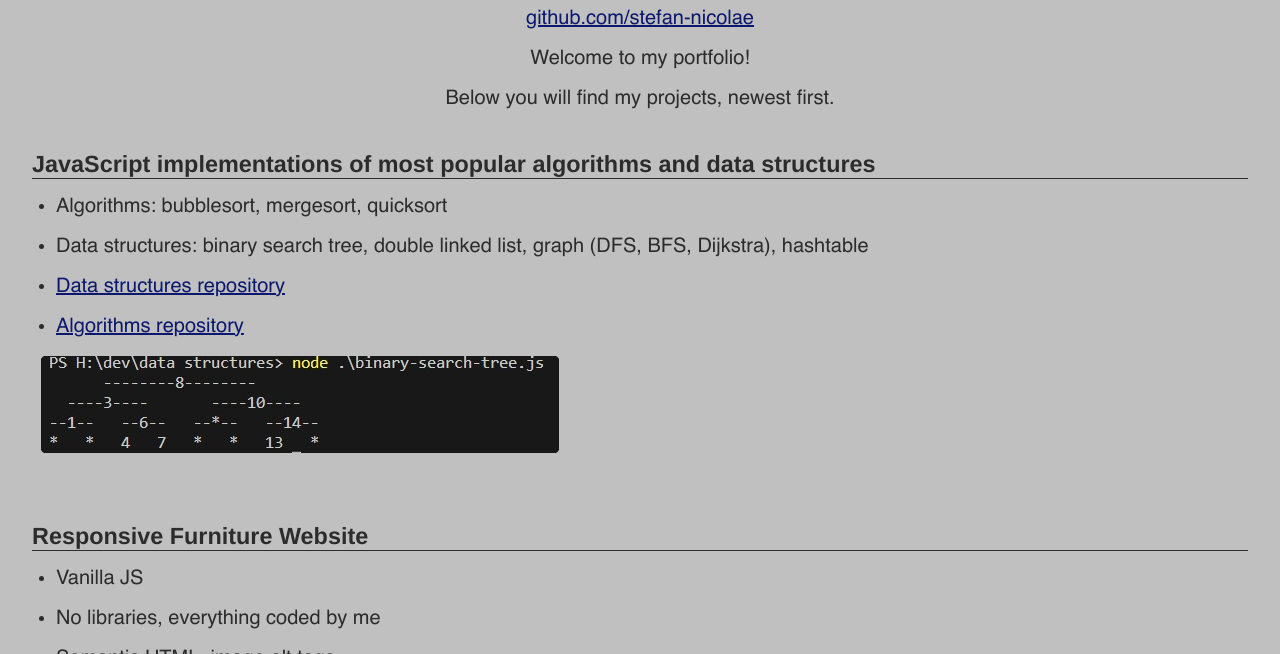
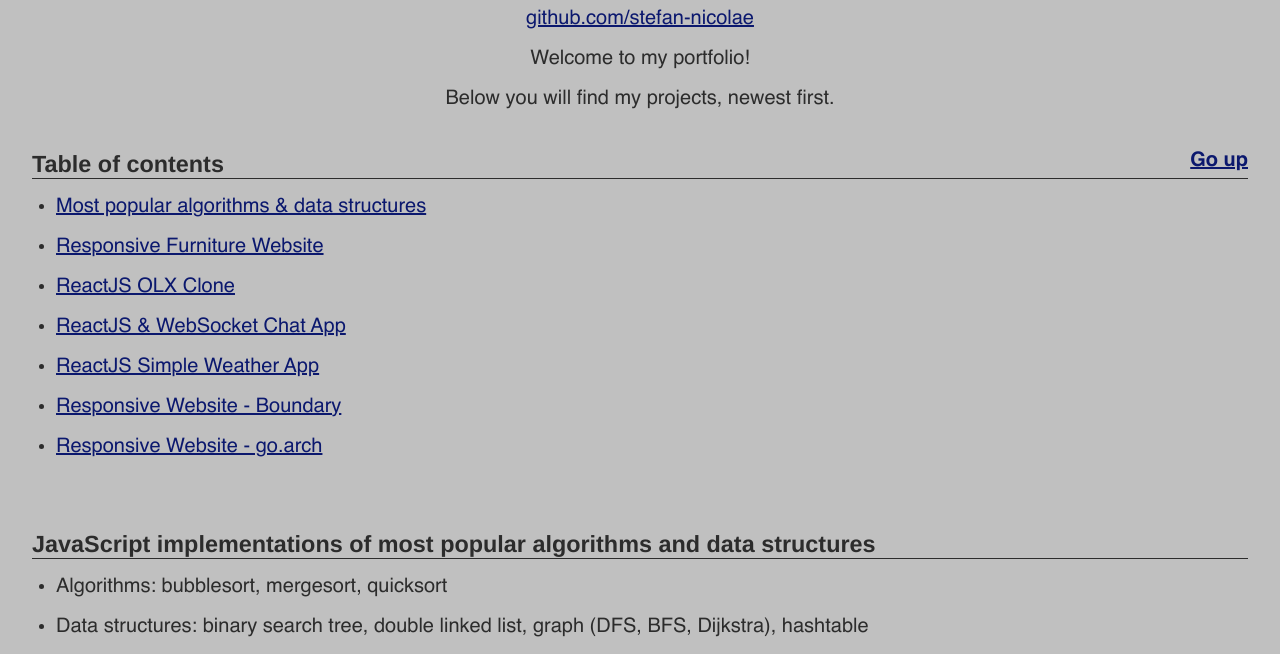
Before and after one commit to stefan-nicolae/CV-museum, a plain HTML site: page index.html in a window 1280 px wide. Shown: the part 127-781 px from the top of the page. Drawn offline with Linux system fonts and the light colour scheme.

Commit message:
Table of contents & go up btn

```diff
--- a/index.html
+++ b/index.html
@@ -25,8 +25,23 @@
             <span>Below you will find my projects, newest first.</span>
         </header>
 
+        <a id="go-up" href="#">Go up</a>
         <section>
-            <h3>JavaScript implementations of most popular algorithms and data structures</h3>
+            <h3>Table of contents</h3>
+            <hr>
+            <ul>
+                <li><a href="#algorithms-structures">Most popular algorithms & data structures</a></li>
+                <li><a href="#furniture">Responsive Furniture Website</a></li>
+                <li><a href="#olx">ReactJS OLX Clone</a></li>
+                <li><a href="#chat">ReactJS & WebSocket Chat App</a></li>
+                <li><a href="#weather">ReactJS Simple Weather App</a></li>
+                <li><a href="#boundary">Responsive Website - Boundary</a></li>
+                <li><a href="#go-arch">Responsive Website - go.arch</a></li>
+            </ul>
+        </section>
+
+        <section>
+            <h3 id="algorithms-structures">JavaScript implementations of most popular algorithms and data structures</h3>
             <hr>
             <ul>
                 <li>Algorithms: bubblesort, mergesort, quicksort</li>
@@ -42,7 +57,7 @@
         </section>
 
         <section>
-            <h3>Responsive Furniture Website</h3>
+            <h3 id="furniture">Responsive Furniture Website</h3>
             <hr>
             <ul>
                 <li>Vanilla JS</li>
@@ -68,7 +83,7 @@
         </section>
 
         <section>
-            <h3>ReactJS OLX Clone</h3>
+            <h3 id="olx">ReactJS OLX Clone</h3>
             <hr>
             <ul>
                 <li>ReactJS, Google Maps, <a href="https://dummyjson.com" target="_blank">dummyjson.com</a></li>
@@ -89,7 +104,7 @@
         </section>
 
         <section>
-            <h3>ReactJS & WebSocket Chat App</h3>
+            <h3 id="chat">ReactJS & WebSocket Chat App</h3>
             <hr>
             <ul>
                 <li>ReactJS, WebSocket</li>
@@ -115,7 +130,7 @@
         </section>
 
         <section>
-            <h3>ReactJS Simple Weather App</h3>
+            <h3 id="weather">ReactJS Simple Weather App</h3>
             <hr>
             <ul>
                 <li>ReactJS, Google Maps, weatherapi.com</li>
@@ -133,7 +148,7 @@
         </section>
 
         <section>
-            <h3>Responsive Website - Boundary</h3>
+            <h3 id="boundary">Responsive Website - Boundary</h3>
             <hr>
             <ul>
                 <li>One of my first projects</li>
@@ -154,7 +169,7 @@
         </section>
 
         <section>
-            <h3>Responsive Website - go.arch</h3>
+            <h3 id="go-arch">Responsive Website - go.arch</h3>
             <hr>
             <ul>
                 <li>One of my first projects</li>
--- a/style.css
+++ b/style.css
@@ -35,6 +35,7 @@ h1 {
 
 header {
     text-align: center;
+    margin-bottom: 32px;
 }
 
 a {
@@ -88,11 +89,11 @@ hr {
 .fullscreen-shadow {
     background-color: black;
     opacity: 0.8;
-    z-index: 2;
+    z-index: 10;
 }
 
 .fullscreen-image-container {
-    z-index: 3;
+    z-index: 11;
     cursor: pointer;
     align-items: center;
     justify-content: center;
@@ -104,6 +105,14 @@ hr {
 
 li, span {
     line-height: 40px;
+}
+
+#go-up {
+    position: sticky;
+    top: 8px;
+    float: right;
+    z-index: 2;
+    font-family: Helvetica-Bold;
 }
 
 @media (max-width: 768px) {
```
